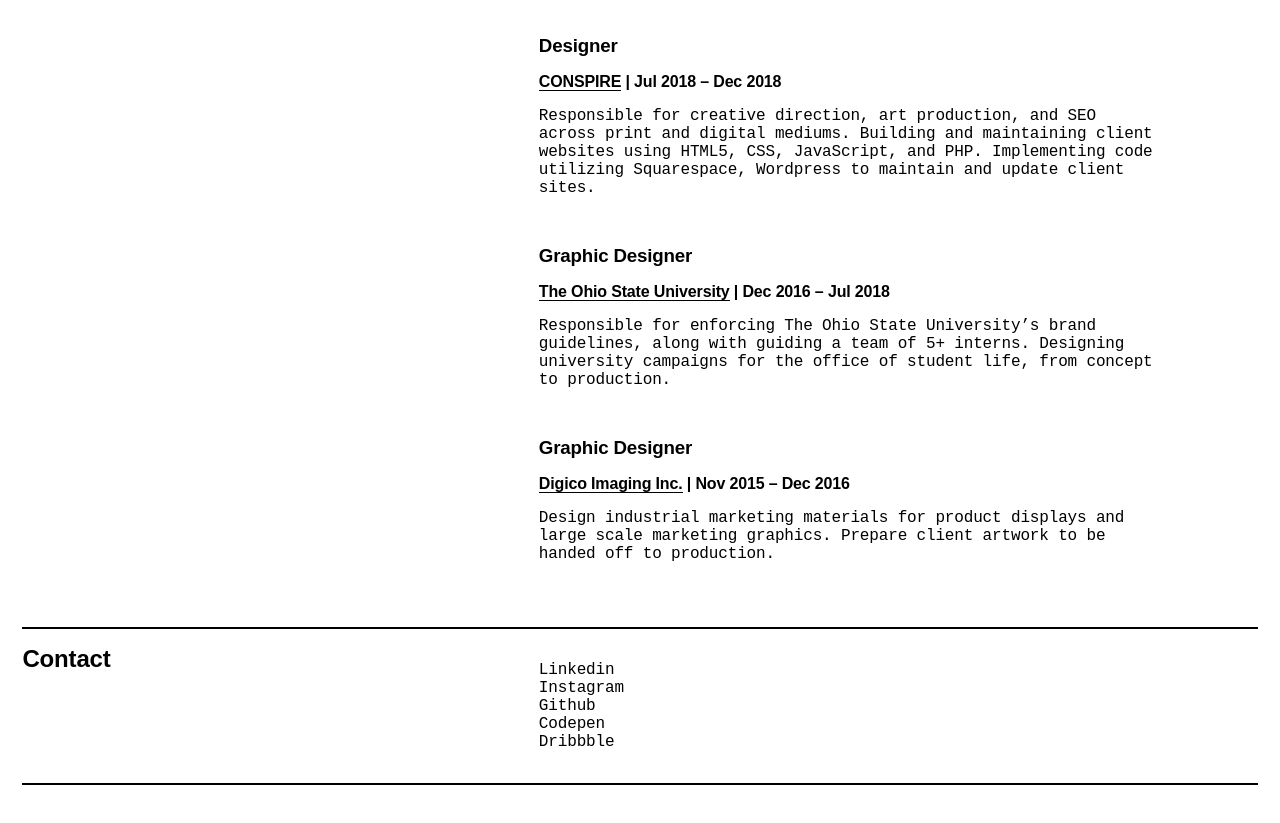
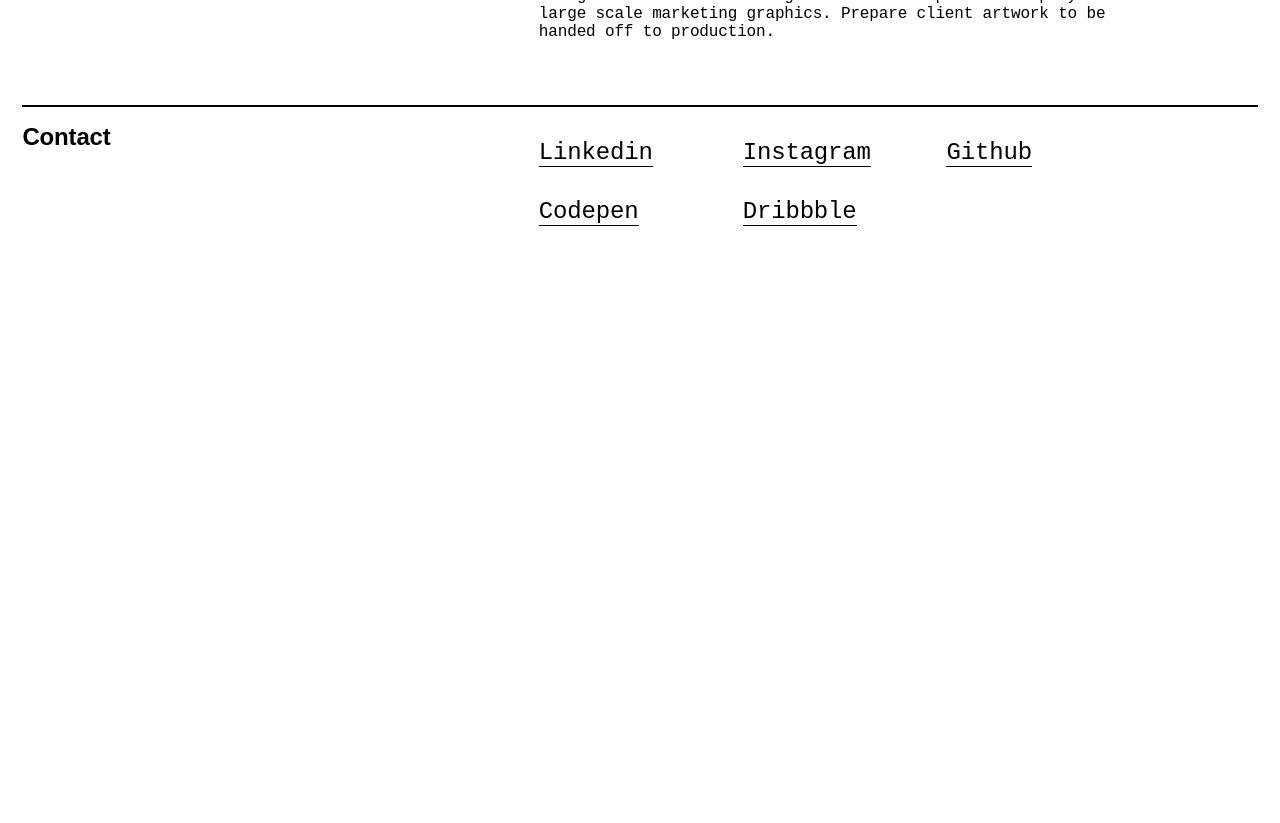
Before and after one commit to snmln/snmln, a React (Create React App) app: page / in a window 1280 px wide. Shown: the part 2460-3283 px from the top of the page. After the commit the page ends 2755 px from the top, so only its background shows below. Built offline with nearby package versions, Linux system fonts and the light colour scheme.

Commit message:
updating job description and social links. Need to adjust timing for transitions.

```diff
--- a/src/App.js
+++ b/src/App.js
@@ -100,7 +100,6 @@ function App() {
           <hr />
 
           <Contact />
-          <hr />
 
         </StyledApp>
       </ThemeProvider>
--- a/src/Components/Contact.js
+++ b/src/Components/Contact.js
@@ -10,12 +10,21 @@ export default function Contact() {
             display: -webkit-flex;
     display: -ms-flexbox;
     }
-
+    .information{
+        display: flex;
+        flex-wrap: wrap;
+    }
 
     ul{
         list-style-type:none;
         padding: 0;
     }
+    li{
+        padding: 0 0 2rem 0;
+        width: 33%;
+        font-size: 1.5rem;
+    }
+
     @media screen and (max-width: 768px) {
         .contactContainer{
             dispaly:inline-flex;
@@ -34,6 +43,11 @@ export default function Contact() {
           width: 100%;
           padding:0;
         }
+
+        li{
+            padding: 0 1rem 2rem 0;
+            font-size: 1.5rem;
+        }
     }
 `
     return (
@@ -43,15 +57,13 @@ export default function Contact() {
                 <div className="title">
                     <h2>Contact</h2>
                 </div>
-                <div className="information">
-                    <ul>
-                        <li>Linkedin</li>
-                        <li>Instagram</li>
-                        <li>Github</li>
-                        <li>Codepen</li>
-                        <li>Dribbble</li>
+                    <ul className="information">
+                        <li><a href="https://www.linkedin.com/in/snmln/" target="_blank">Linkedin</a></li>
+                        <li><a href="https://www.instagram.com/enolam_sean/?hl=en" target="_blank">Instagram</a></li>
+                        <li><a href="https://www.linkedin.com/in/snmln/" target="_blank">Github</a></li>
+                        <li><a href="https://codepen.io/your-work/" target="_blank">Codepen</a></li>
+                        <li><a href="https://dribbble.com/snmln" target="_blank">Dribbble</a></li>
                     </ul>
-                </div>
             </div>
         </StyledContact>
     )
--- a/src/Components/Switch.js
+++ b/src/Components/Switch.js
@@ -5,6 +5,8 @@ import styled from "styled-components";
 
 function Switch({ isToggled, onToggle, theme }) {
     const StyledToggle = styled.div`
+
+
     .switch{
         position: relative;
         display: inline-block;
@@ -61,7 +63,7 @@ function Switch({ isToggled, onToggle, theme }) {
         display: inline;
         padding: 0 0 0 .25rem;
     }
-    //   .navbar {
+    //  .navbar {
     height: 80px;
     display: flex;
     justify-content: roght;
@@ -74,9 +76,14 @@ function Switch({ isToggled, onToggle, theme }) {
     margin-bottom: 11.2px;
     background-color: ${(props) => props.theme.body};
 
+    transition: all 0.7s cubic-bezier(.54,0,.5,1);
+    transition: color 0.7s cubic-bezier(.54,0,.5,1) 0.5s;
+
+     -webkit-transition: all 0.7s cubic-bezier(.54,0,.5,1);
   }
 
   .navbar-container {
+
     display: flex;
     justify-content: center;
    align-items: center;
--- a/src/themes.js
+++ b/src/themes.js
@@ -27,7 +27,10 @@ export const HighContrastTheme = {
 export const GlobalStyles = createGlobalStyle`
 body{
     background-color: ${(props) => props.theme.body};
+    transition: all 0.7s cubic-bezier(.54,0,.5,1);
+    transition: color 0.7s cubic-bezier(.54,0,.5,1) 0.5s;
 
+     -webkit-transition: all 0.7s cubic-bezier(.54,0,.5,1);
 
 
     font-family: Pitch,monospace;
@@ -53,6 +56,10 @@ p{
     -webkit-font-kerning: normal;
     font-kerning: normal;
  margin-top: 0;
+ transition: all 0.7s cubic-bezier(.54,0,.5,1);
+ transition: color 0.7s cubic-bezier(.54,0,.5,1) 0.5s;
+
+  -webkit-transition: all 0.7s cubic-bezier(.54,0,.5,1);
 }
 h1{
     letter-spacing: -.01rem;
@@ -83,6 +90,8 @@ a:hover{
     color: inherit;
     text-decoration: none;
     border-bottom: 3px solid ;
+    transition: all 0.7s cubic-bezier(.54,0,.5,1);
+    -webkit-transition:all 0.7s cubic-bezier(.54,0,.5,1);
 
 }
 
```
Also changed, not shown: src/Components/positions.js (+1 -1 lines).
